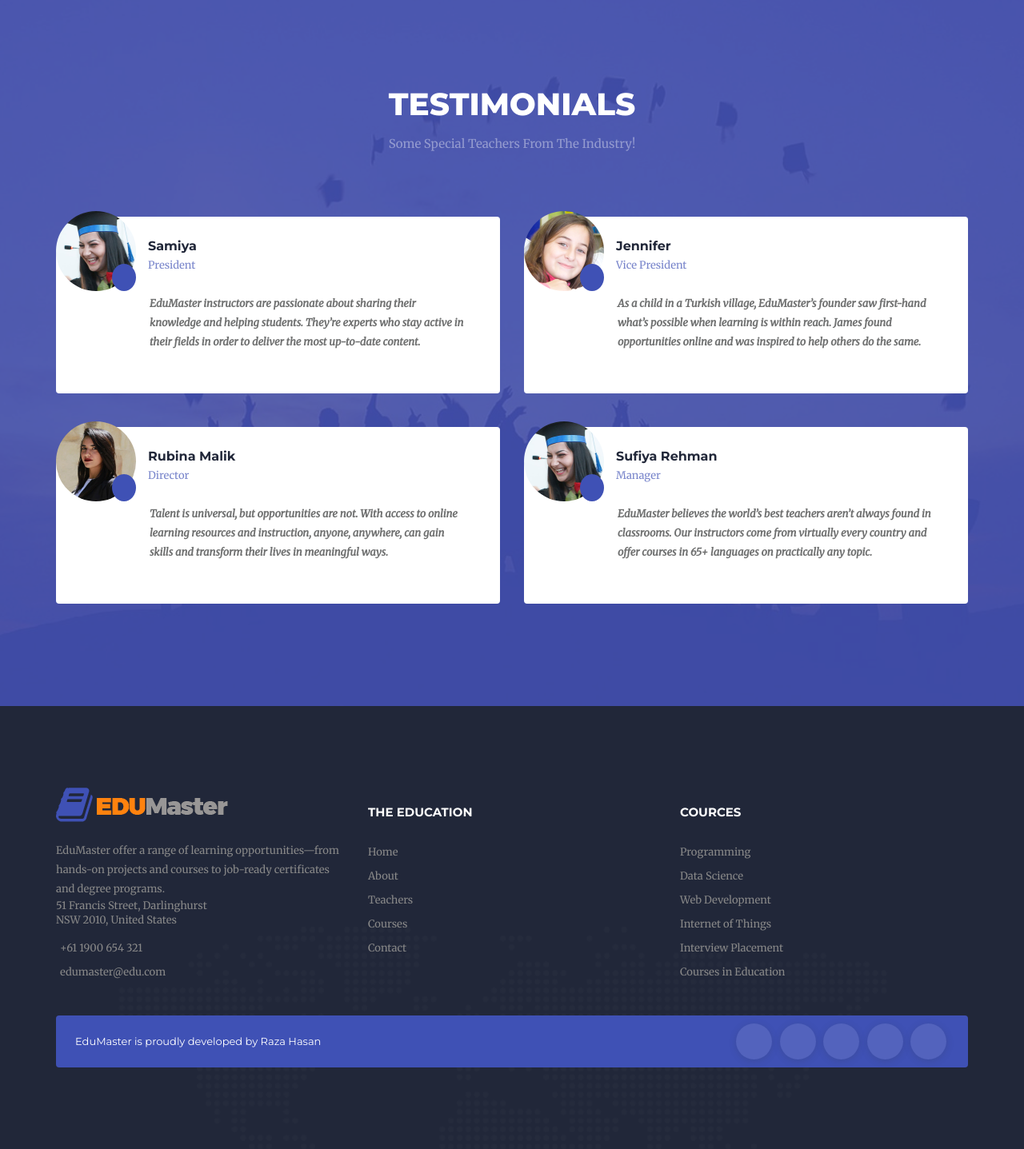
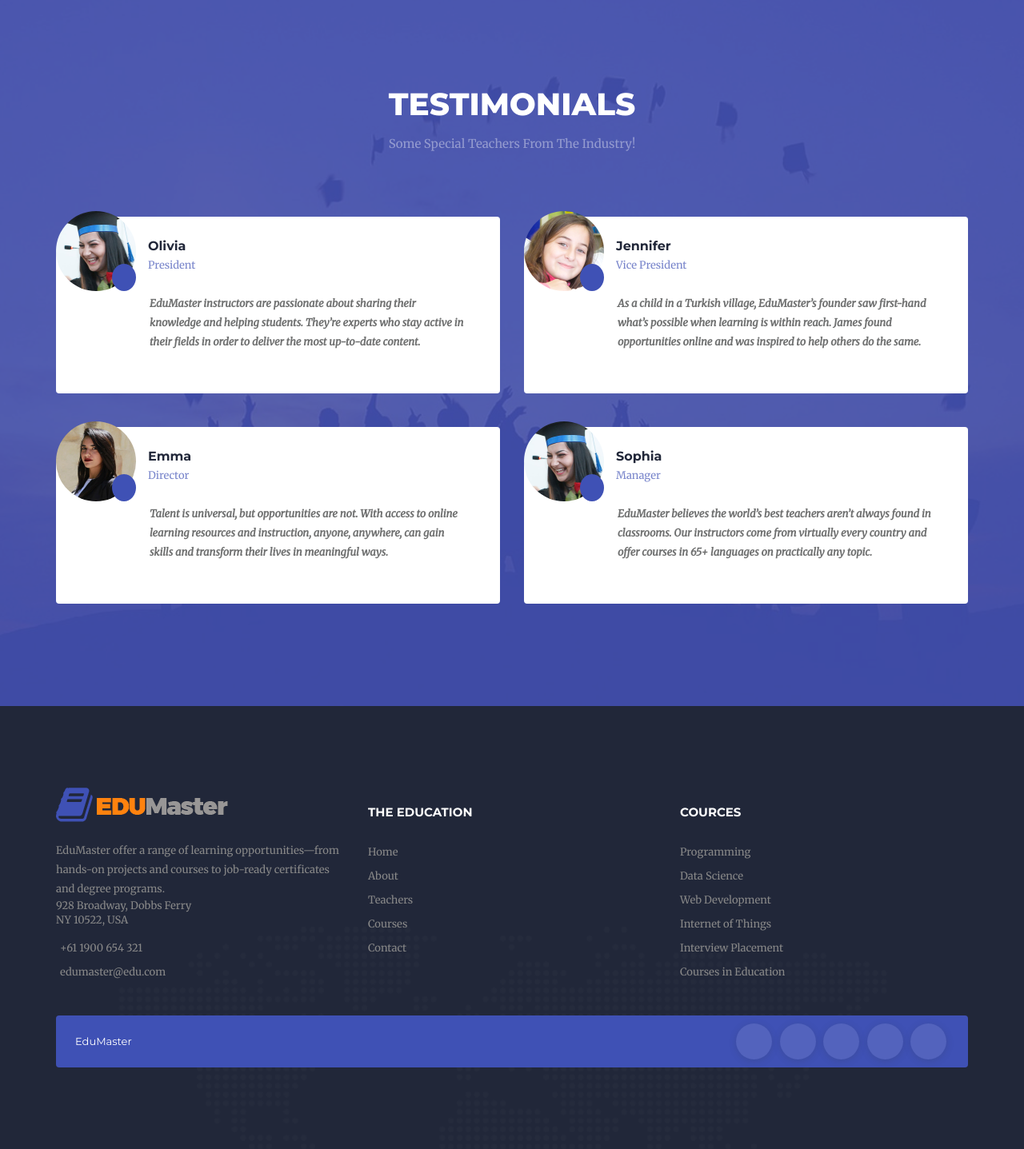
Before and after one commit to fe-iron/course_registration, a Django app: template course/templates/about.html in a window 1280 px wide. Shown: the part 2201-3638 px from the top of the page at 80% size. Run offline with Django 3.2, Linux system fonts and the light colour scheme; the template is opened without the code that fills it, so the values that code supplies are empty; some libraries are stand-ins or nearby versions; some web fonts are replaced.

Commit message:
final changes before prod

```diff
--- a/course/templates/about.html
+++ b/course/templates/about.html
@@ -20,7 +20,7 @@
                                     <h2 class="title">About Edumaster</h2>
                                 </div>
                                 <ul class="breadcrumb">
-                                    <li><a href=""><i class="icon-home6"></i>Home</a></li>
+                                    <li><a href="/"><i class="icon-home6"></i>Home</a></li>
                                     <li class="active">About</li>
                                 </ul>
                             </div>
@@ -252,7 +252,7 @@
                                         </figcaption>
                                     </figure>
                                     <div class="author-info">
-                                        <h4 class="title"><a href="#">Samiya</a></h4>
+                                        <h4 class="title"><a href="#">Olivia</a></h4>
                                         <p class="subtitle">President</p>
                                     </div>
                                 </div>
@@ -294,7 +294,7 @@
                                         </figcaption>
                                     </figure>
                                     <div class="author-info">
-                                        <h4 class="title"><a href="#">Rubina Malik</a></h4>
+                                        <h4 class="title"><a href="#">Emma</a></h4>
                                         <p class="subtitle">Director</p>
                                     </div>
                                 </div>
@@ -315,7 +315,7 @@
                                         </figcaption>
                                     </figure>
                                     <div class="author-info">
-                                        <h4 class="title"><a href="#">Sufiya Rehman</a></h4>
+                                        <h4 class="title"><a href="#">Sophia</a></h4>
                                         <p class="subtitle">Manager</p>
                                     </div>
                                 </div>
--- a/course/templates/contact.html
+++ b/course/templates/contact.html
@@ -57,8 +57,8 @@
                             <div class="csi-box">
                                 <span class="csi-icon"><i class="icofont icofont-map"></i></span>
                                 <div class="address">
-                                    <p>123 Grand Tower - 45 New Street,
-                                        Lahore, Pakistan</p>
+                                    <p>928 Broadway, Dobbs Ferry
+                                        NY 10522, USA</p>
                                 </div>
                             </div>
                         </div>
@@ -66,7 +66,7 @@
                     <div class="contact-top-right">
                         <div class="innerpage-section">
                             <div class="csimapcanvas " >
-                                <iframe src="https://maps.google.com/maps?q=university%20of%20lahore&t=k&z=13&ie=UTF8&iwloc=&output=embed" frameborder="0" height="416px" width="100%"></iframe>
+                                <iframe src="https://maps.google.com/maps?q=928%20Broadway,%20Dobbs%20Ferry,%20NY&t=&z=13&ie=UTF8&iwloc=&output=embed" frameborder="0" height="416px" width="100%"></iframe>
                             </div>
                         </div>
                     </div>
--- a/course/templates/footer.html
+++ b/course/templates/footer.html
@@ -8,13 +8,13 @@
                         <div class="row">
                             <div class="col-xs-12 col-sm-6 col-md-4">
                                 <div class="csi-footer-single">
-                                    <a class="logo" href="#"><img src="{% static 'assets/img/logo-footer.png' %}" alt="Logo"></a>
+                                    <a class="logo" href="/"><img src="{% static 'assets/img/logo-footer.png' %}" alt="Logo"></a>
                                     <p class="about-text">
                                         EduMaster offer a range of learning opportunities—from hands-on projects and courses to job-ready certificates and degree programs.
                                     </p>
                                     <address>
-                                        51 Francis Street, Darlinghurst <br>
-                                        NSW 2010, United States
+                                        928 Broadway, Dobbs Ferry <br>
+                                        NY 10522, USA
                                     </address>
                                     <ul class="list-unstyled">
                                         <li><i class="fa fa-phone"></i>+61 1900 654 321</li>
@@ -49,7 +49,7 @@
                             </div>
                         </div>
                         <div class="csi-copyright">
-                            <p class="text">EduMaster is proudly developed by Raza Hasan</p>
+                            <p class="text">EduMaster</p>
                             <div class="csi-social-area">
                                 <ul class="list-inline csi-social">
                                     <li><a href="#"><i class="icofont icofont-social-twitter"></i></a></li>
--- a/course/templates/header.html
+++ b/course/templates/header.html
@@ -46,7 +46,7 @@
                                                     <span class="icon-bar"></span>
                                                 </button>
                                                 <div class="csi-logo">
-                                                    <a href="">
+                                                    <a href="/">
                                                         <img src="{% static 'assets/img/logo.png' %}" alt="Logo"/>
                                                     </a>
                                                 </div>
```
Also changed, not shown: course/templates/home-slider.html (+9 -12 lines), course/views.py (line endings or trailing spaces), db.sqlite3.
